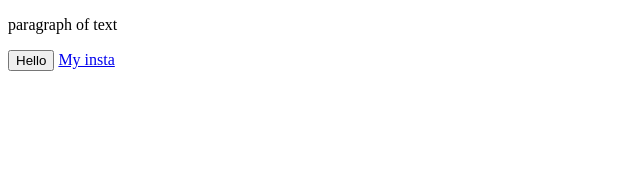
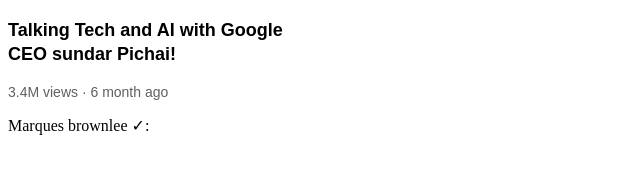
Before and after one commit to Ashutoshkr23/YoutubeClone, a plain HTML site: page index.html in a window 1280 px wide. Shown: the whole page, without its empty margins (0-640 px from the left). Drawn offline with Linux system fonts and the light colour scheme.

Commit message:
text-Style-1.1

```diff
--- a/index.html
+++ b/index.html
@@ -6,12 +6,34 @@
     <meta http-equiv="X-UA-Compatible" content="IE=edge">
     <meta name="viewport" content="width=device-width, initial-scale=1.0">
     <title>Document</title>
+    <style>
+        .video-title{
+            font-family: Arial, Helvetica, sans-serif;
+            font-size: 18px;
+            font-weight: bold;
+            width: 300px;
+            line-height: 24px;
+        }
+        .video-stats{
+            font-family: Arial;
+            font-size: 14px;
+            color: rgb(96, 96, 96);
+            margin-top: 0;
+        }
+        .video-author{
+
+        }
+    </Style>
 </head>
 
 <body>
-    <p>paragraph of text</p>
-    <button>Hello</button>
-    <a href="https://www.instagram.com/ashutosh._.kr/" target="_blank">My insta</a>
+    <p class="video-title">Talking Tech and AI with Google CEO sundar Pichai!</p>
+    <p class="video-stats">
+        3.4M views &#183; 6 month ago
+    </p>
+    <p class="video-author">
+        Marques brownlee &#10003:
+    </p>
 </body>
 
 </html>
```
